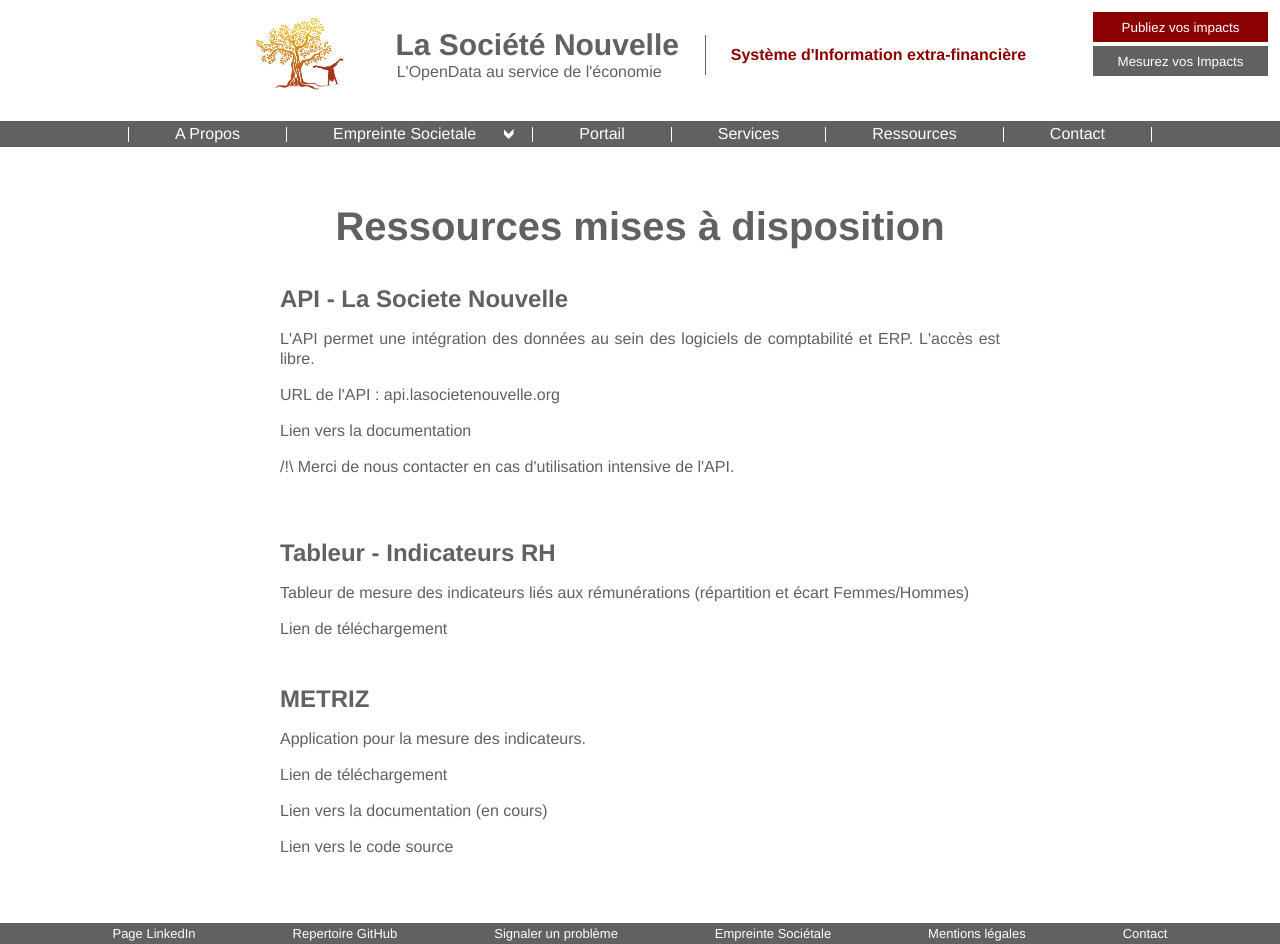
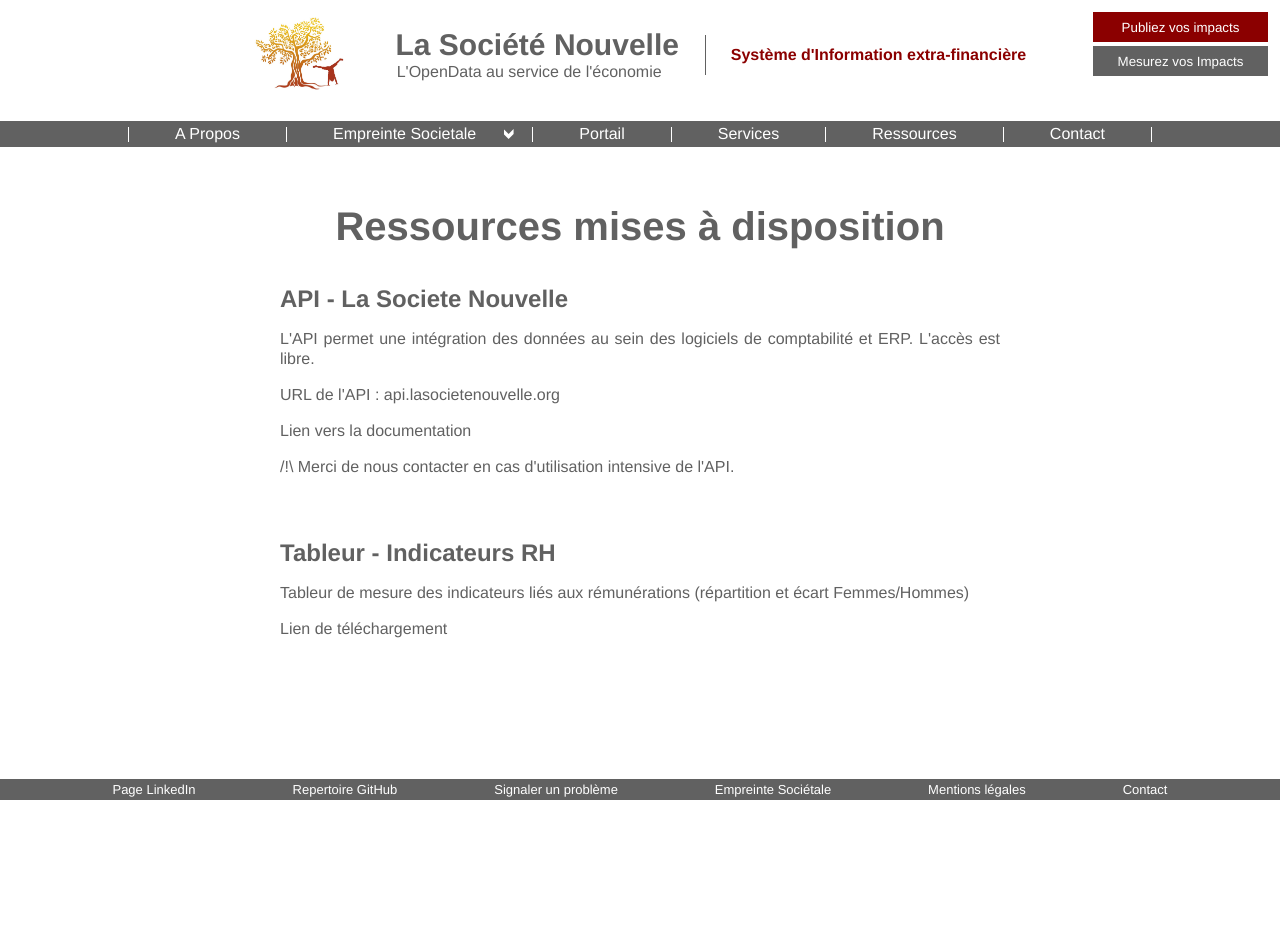
Before and after one commit to La-Societe-Nouvelle/LaSocieteNouvelle-Website, a Next.js app: page /ressources in a window 1280 px wide. After the commit the page ends 800 px from the top, so only its background shows below. Built offline with nearby package versions, Linux system fonts and the light colour scheme.

Commit message:
Redirect to web app instead of software

```diff
--- a/pages/header.js
+++ b/pages/header.js
@@ -24,7 +24,7 @@ export default class Header extends React.Component {
           </div>
           <div className="header-actions">
             <button id="header-action-declaration" onClick={() => window.location="/publication-choix"}>Publiez vos impacts</button>
-            <button onClick={() => window.location="/mesure-empreinte"}>Mesurez vos Impacts</button>
+            <button onClick={() => window.open("https://metriz.lasocietenouvelle.org/")}>Mesurez vos Impacts</button>
           </div>
           {/* <hr className="hr-small-size"/> */}
         </div>
--- a/pages/ressources.js
+++ b/pages/ressources.js
@@ -32,14 +32,6 @@ export default function Home() {
           <a href="/Tableur-Indicateurs-RH.xlsx" download>Lien de téléchargement</a>
         </div>
 
-        <div className="strip">
-          <h2>METRIZ</h2>
-          <p>Application pour la mesure des indicateurs.</p>
-          <a href="LaSocieteNouvelle-METRIZ-1.1.exe" download>Lien de téléchargement</a>
-          <p><a href="https://github.com/SylvainH-LSN/LaSocieteNouvelle-METRIZ/blob/master/DOCUMENTATION.md" target="_blank">Lien vers la documentation (en cours)</a></p>
-          <p><a href="https://github.com/SylvainH-LSN/LaSocieteNouvelle-METRIZ" target="_blank">Lien vers le code source</a></p>
-        </div>
-
       </main>
 
       <Footer/>
--- a/pages/services.js
+++ b/pages/services.js
@@ -43,10 +43,10 @@ export default function Home() {
             </li>
             <li id="mesure-indicateurs" className="services-item">
               <h3>Mesure des indicateurs</h3>
-              <p>Les documentations, outils et autres supports pour la mesure des indicateurs sont mis à disposition librement. (cf. Ressources)</p>
+              <p>Une application web est à votre disposition pour la mesure de votre Empreinte Sociétale.</p>
               <p>Les informations relatives aux indicateurs (description, données par défaut, etc.) sont disponibles à partir de la page Empreinte Sociétale.</p>
-              <p>Nous proposons également un service d'audit pour la mesure des indicateurs</p>
-              <a className="button" href="LaSocieteNouvelle-METRIZ-1.1.exe" download>Téléchargement Logiciel</a>
+              <p>Nous proposons également un service d'audit pour la mesure des indicateurs.</p>
+              <a className="button" href="http://metriz.lasocietenouvelle.org" target="_blank">Accès à l'application</a>
             </li>
           </ul>
         </div>
```
